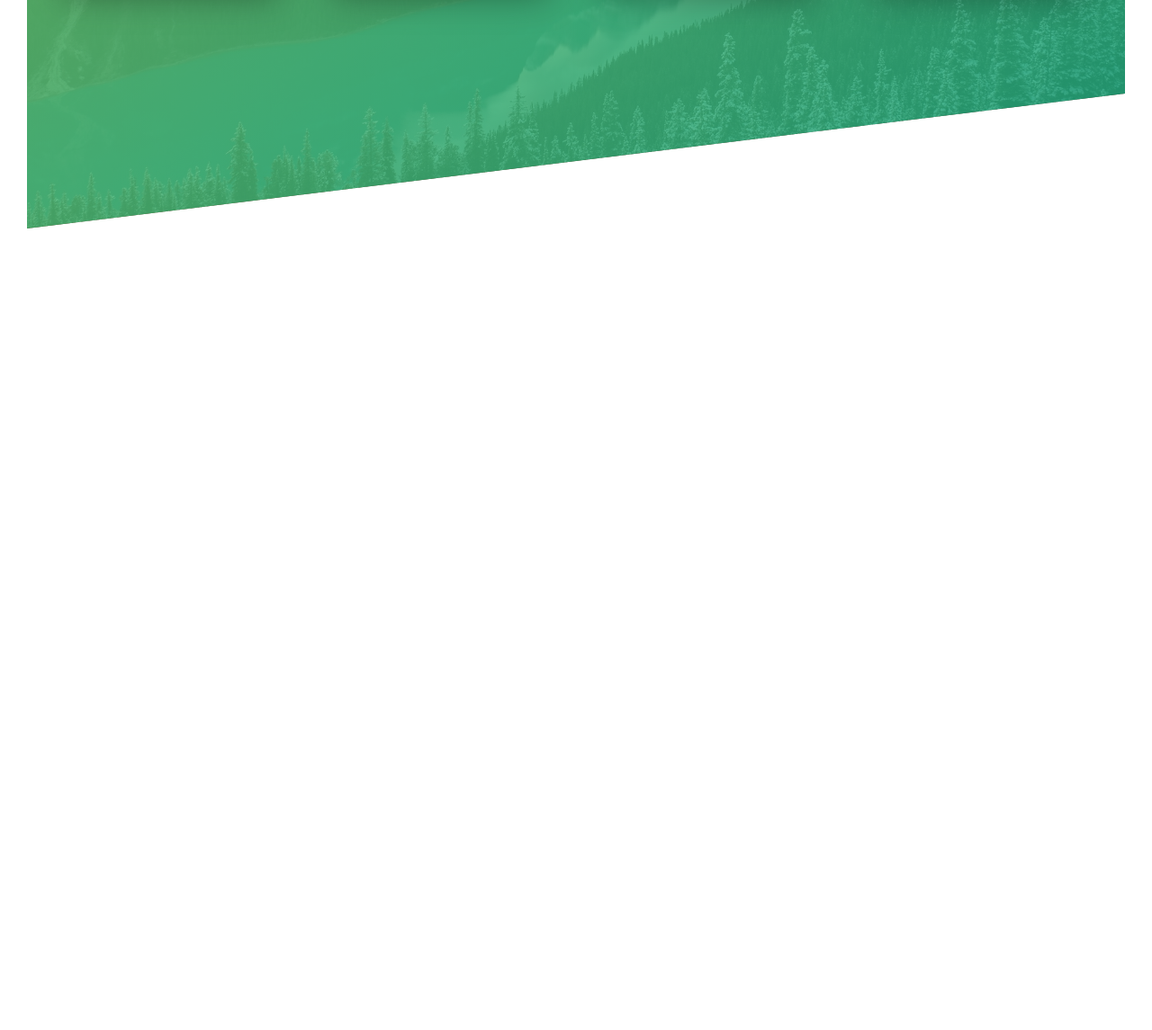
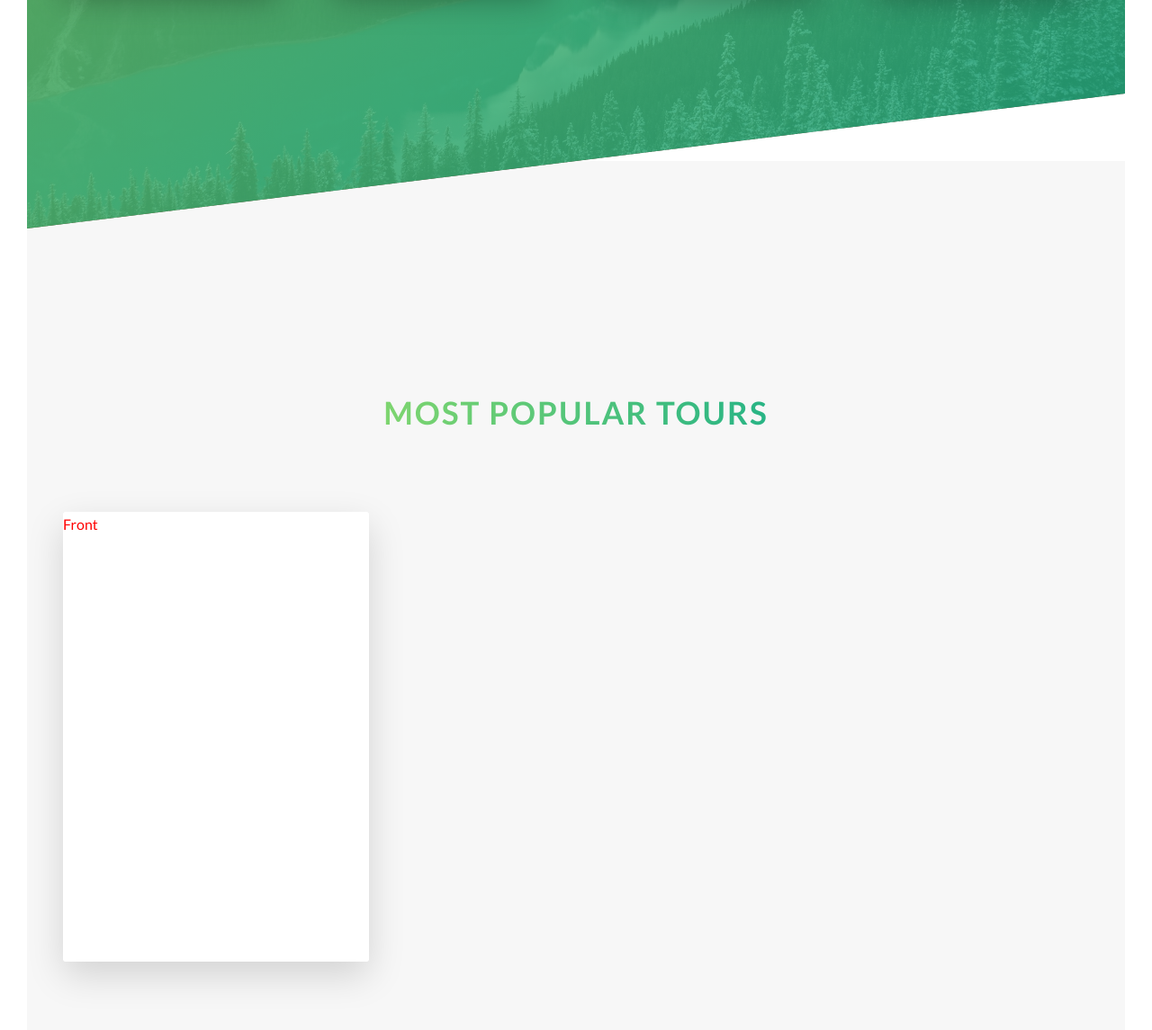
Before and after one commit to skywalkeryin/MyCodePirtfolio, a website: page learningCSS/Natours/index.html in a window 1280 px wide. Shown: the part 2067-3212 px from the top of the page at 90% size. Before the commit the page ends 2321 px from the top, so only its background shows below. Drawn offline with Linux system fonts and the light colour scheme.

Commit message:
add card 1

```diff
--- a/learningCSS/Natours/index.html
+++ b/learningCSS/Natours/index.html
@@ -125,6 +125,30 @@
           </div>
         </div>
       </section>
+
+
+      <section class="section-tours">
+        <div class="u-margin-bottom-big u-center-text">
+          <div class="heading-secondary">
+            Most popular tours
+          </div>
+        </div>
+
+        <div class="row">
+          <div class="col-1-of-3">
+            <div class="card">
+              <div class="card__side card__side--front">
+               Front
+              </div>
+              <div class="card__side card__side--back card__side--back-1">
+                Back
+               </div>
+            </div>
+          </div>
+          <div class="col-1-of-3"></div>
+          <div class="col-1-of-3"></div>
+        </div>
+      </section>
     </main>
 
     <!-- <section class="grid-test">
--- /dev/null
+++ b/learningCSS/Natours/sass/components/_card.scss
@@ -0,0 +1,47 @@
+.card {
+  perspective: 150rem;
+  -moz-perspective: 150rem;
+  position: relative;
+  height: 50rem;
+
+  &__side {
+    position: absolute;
+    top: 0;
+    left: 0;
+    border-radius: 3px;
+    box-shadow: 0 1.5rem 4rem rgba($color-black, .15);
+
+    height: 50rem;
+    width: 100%;
+    backface-visibility: hidden;
+
+    transition: all 0.8s ease;
+
+    &--front {
+      color: red;
+      background-color: $color-white;
+    }
+
+    &--back {
+      transform: rotateY(-180deg);
+
+      &-1 {
+        background-image: linear-gradient(
+          to right bottom,
+          $color-secondary-light,
+          $color-secondary-dark
+        );
+      }
+    }
+  }
+
+  &:hover &__side--front {
+    // 绕着y轴转
+    transform: rotateY(180deg);
+  }
+
+  &:hover &__side--back {
+    // 绕着y轴转
+    transform: rotateY(0);
+  }
+}
--- a/learningCSS/Natours/sass/main.scss
+++ b/learningCSS/Natours/sass/main.scss
@@ -8,6 +8,7 @@
 @import 'base/utilities';
 
 @import 'components/composition';
+@import 'components/card';
 @import 'components/feature-box';
 @import 'components/button';
 
--- a/learningCSS/Natours/sass/pages/_home.scss
+++ b/learningCSS/Natours/sass/pages/_home.scss
@@ -21,3 +21,8 @@
     transform: skewY(7deg);
   }
 }
+
+.section-tours {
+  background-color: $color-grey-light-1;
+  padding: 25rem 0;
+}
```
Also changed, not shown: learningCSS/Natours/css/main.css, 1 other file.
